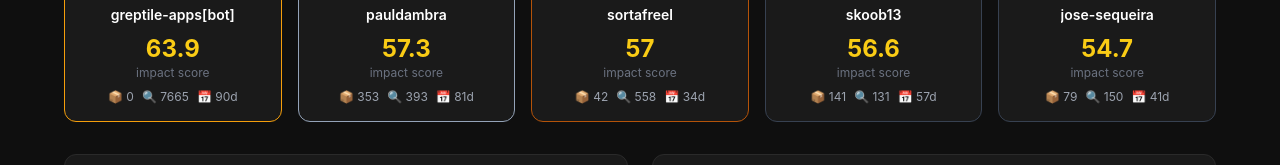
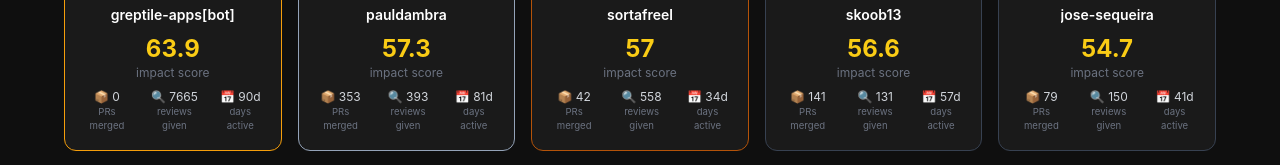
Before and after one commit to harshadasari451/GitHub_PR_Impact_dashboard, a plain HTML site: page index.html in a window 1280 px wide. Shown: the part 292-457 px from the top of the page. Drawn offline with nearby package versions, Linux system fonts and the light colour scheme.

Commit message:
updated the index file

```diff
--- a/index.html
+++ b/index.html
@@ -129,10 +129,19 @@ function renderTop5(engineers) {
       </a>
       <div class="text-2xl font-bold mt-2 ${scoreColor(eng.final_score)}">${eng.final_score}</div>
       <div class="text-xs text-gray-500">impact score</div>
-      <div class="flex gap-2 mt-2 text-xs text-gray-400">
-        <span title="PRs authored">📦 ${eng.prs_authored}</span>
-        <span title="Reviews given">🔍 ${eng.reviews_given}</span>
-        <span title="Active days">📅 ${eng.active_days}d</span>
+      <div class="flex gap-3 mt-2">
+        <div class="text-center">
+          <div class="text-xs text-gray-300">📦 ${eng.prs_authored}</div>
+          <div class="text-gray-500" style="font-size:0.6rem">PRs merged</div>
+        </div>
+        <div class="text-center">
+          <div class="text-xs text-gray-300">🔍 ${eng.reviews_given}</div>
+          <div class="text-gray-500" style="font-size:0.6rem">reviews given</div>
+        </div>
+        <div class="text-center">
+          <div class="text-xs text-gray-300">📅 ${eng.active_days}d</div>
+          <div class="text-gray-500" style="font-size:0.6rem">days active</div>
+        </div>
       </div>
     `;
     container.appendChild(card);
```
